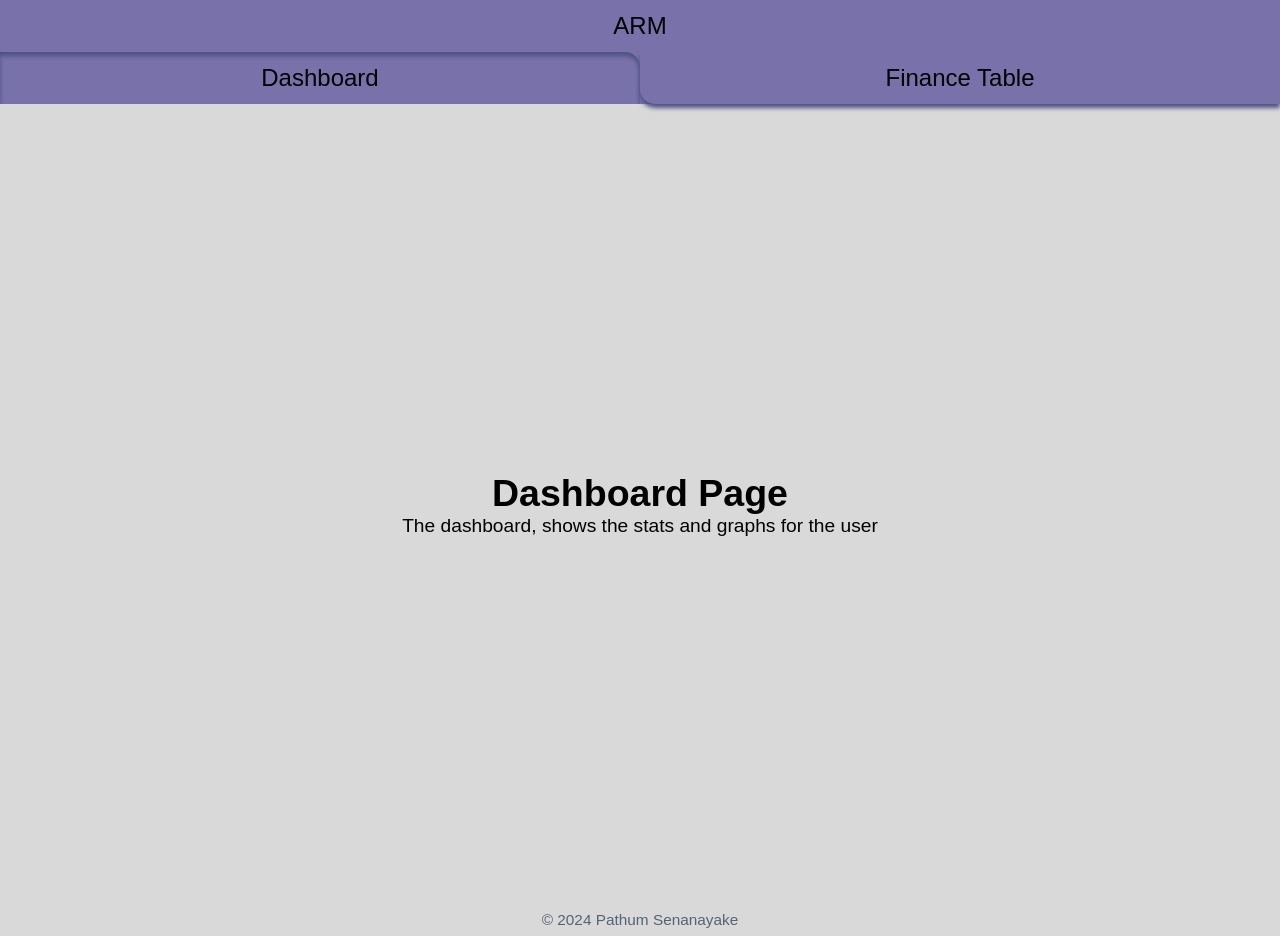
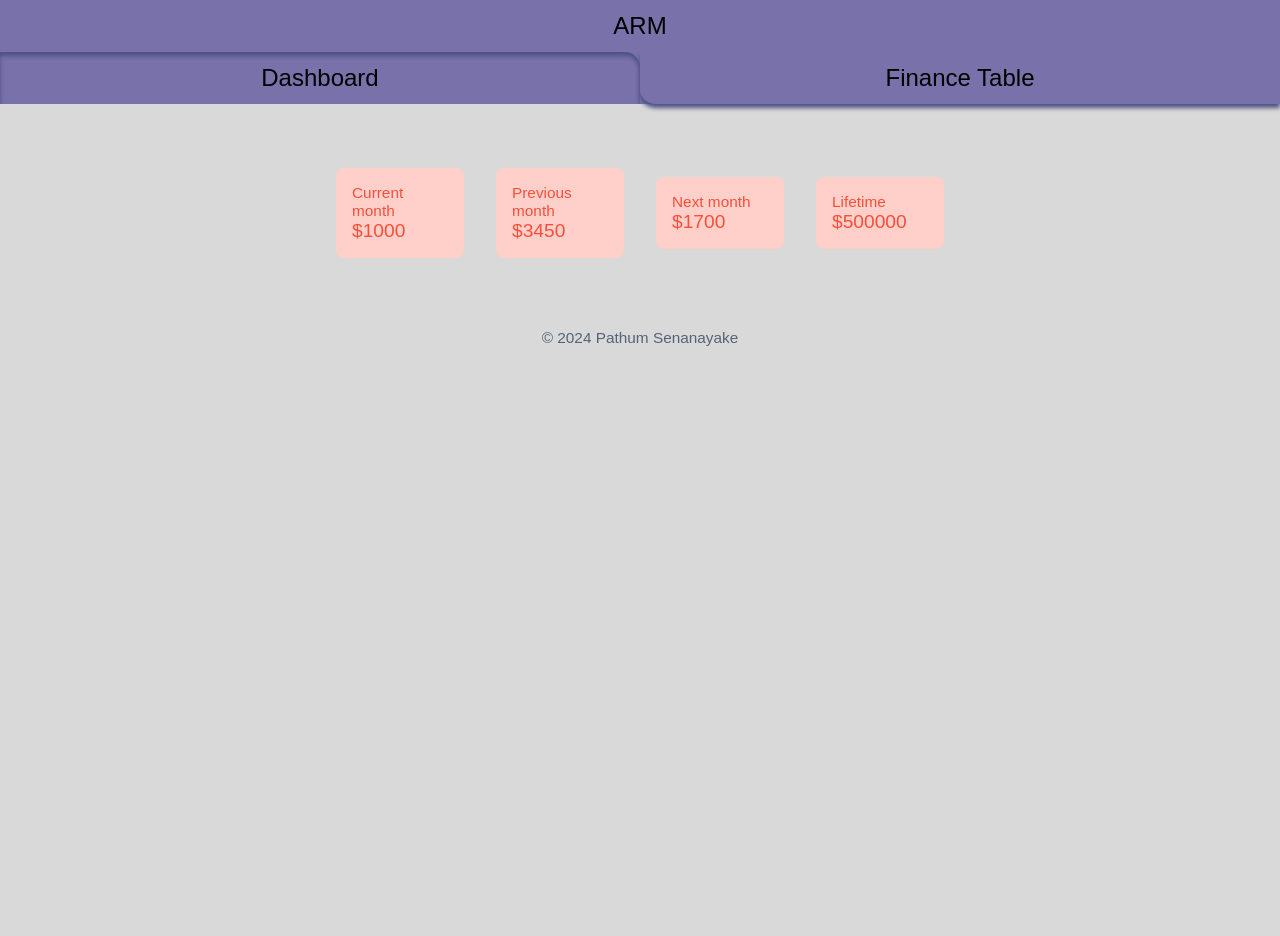
Before and after one commit to Pathum312/a-richer-me, a Next.js app: page /home in a window 1280 px wide. After the commit the page ends 800 px from the top, so only its background shows below. Built offline with nearby package versions, Linux system fonts and the light colour scheme; a web font is replaced by a local one.

Commit message:
Added widgets

```diff
--- a/app/home/page.js
+++ b/app/home/page.js
@@ -1,4 +1,5 @@
 import styles from './page.module.css';
+import Widget from '@/components/Widget';
 
 export const metadata = {
 	title: 'ARM | Dashboard',
@@ -8,8 +9,12 @@ export const metadata = {
 const Home = () => {
 	return (
 		<div className={styles.container}>
-			<h1 className={styles.title}>Dashboard Page</h1>
-			<p className={styles.description}>The dashboard, shows the stats and graphs for the user</p>
+			<div className={styles.widgets}>
+				<Widget title={'Current month'} value={1000} />
+				<Widget title={'Previous month'} value={3450} />
+				<Widget title={'Next month'} value={1700} />
+				<Widget title={'Lifetime'} value={500000} />
+			</div>
 		</div>
 	);
 };
--- a/app/home/page.module.css
+++ b/app/home/page.module.css
@@ -1,16 +1,27 @@
 .container {
-	height: 100%;
 	display: flex;
+	padding: 2rem 0;
 	align-items: center;
 	flex-direction: column;
 	justify-content: center;
-	/* background-color: antiquewhite; */
 }
 
-.title {
-	font-size: var(--fs-heading-2);
+.widgets {
+	padding: 1rem;
+	display: grid;
+	align-items: center;
+	justify-content: center;
+	grid-template-columns: repeat(auto-fit, minmax(10rem, 1fr));
 }
 
-.description {
-	font-size: var(--fs-heading--1);
+@media only screen and (max-width: 700px) {
+	.widgets {
+		width: 100%;
+	}
 }
+
+@media only screen and (min-width: 700px) {
+	.widgets {
+		width: 50%;
+	}
+}
--- /dev/null
+++ b/components/Widget.js
@@ -0,0 +1,12 @@
+import styles from './widget.module.css';
+
+const Widget = ({ title, value }) => {
+	return (
+		<div className={styles.container}>
+			<p className={styles.title}>{title}</p>
+			<p className={styles.value}>${value}</p>
+		</div>
+	);
+};
+
+export default Widget;
--- /dev/null
+++ b/components/widget.module.css
@@ -0,0 +1,19 @@
+.container {
+	margin: 1rem;
+	padding: 1rem;
+	border-radius: 0.5rem;
+	background-color: var(--clr-light-pink-50);
+}
+
+.title {
+	font-size: var(--fs-heading--2);
+}
+
+.value {
+	font-size: var(--fs-heading--1);
+}
+
+.title,
+.value {
+	color: var(--clr-light-pink-100);
+}
```
